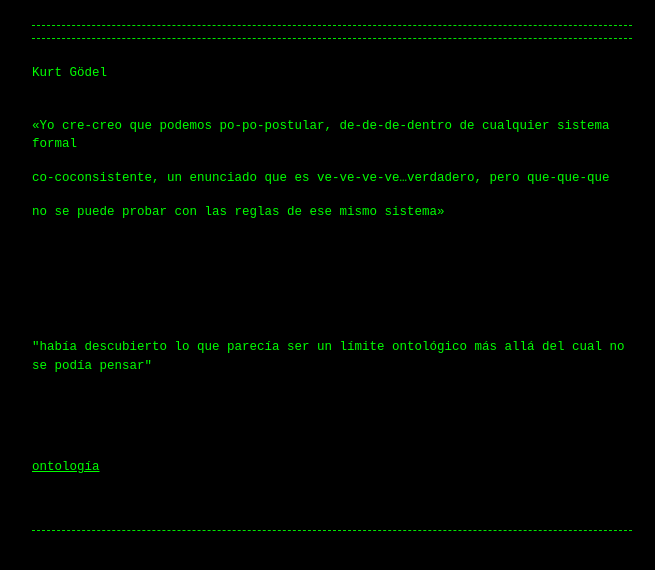
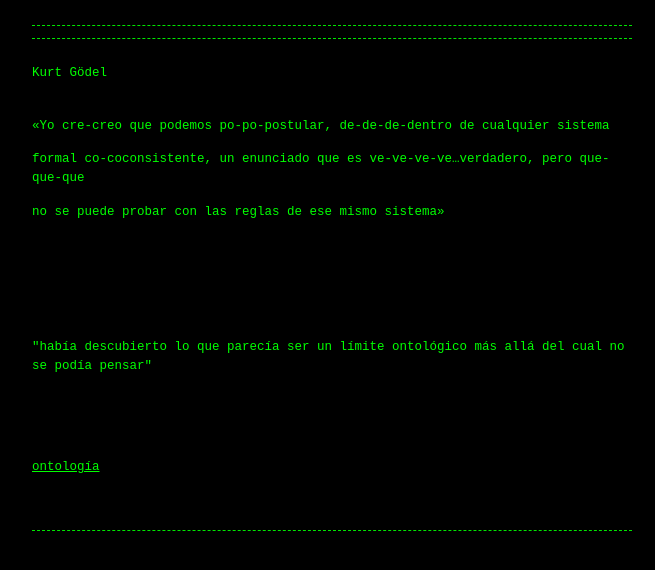
Before and after one commit to Guerrillaradio/Kurt_Godel, a Jekyll site: the page built from index.md, in a window 1280 px wide. Shown: the top 570 px of the page, without its empty margins (308-963 px from the left). Built offline with Jekyll 4.4.1, drawn with Linux system fonts in a browser that asks for light colours; our own code applies the rules of GitHub Pages for plain Markdown files.

```diff
--- a/index.md
+++ b/index.md
@@ -1,8 +1,8 @@
 
 <p>Kurt Gödel
 
-<p>«Yo cre-creo que podemos po-po-postular, de-de-de-dentro de cualquier sistema formal
-<p>co-coconsistente, un enunciado que es ve-ve-ve-ve…verdadero, pero que-que-que
+<p>«Yo cre-creo que podemos po-po-postular, de-de-de-dentro de cualquier sistema
+<p>formal co-coconsistente, un enunciado que es ve-ve-ve-ve…verdadero, pero que-que-que
 <p>no se puede probar con las reglas de ese mismo sistema»
 <p>
 <p>
```
